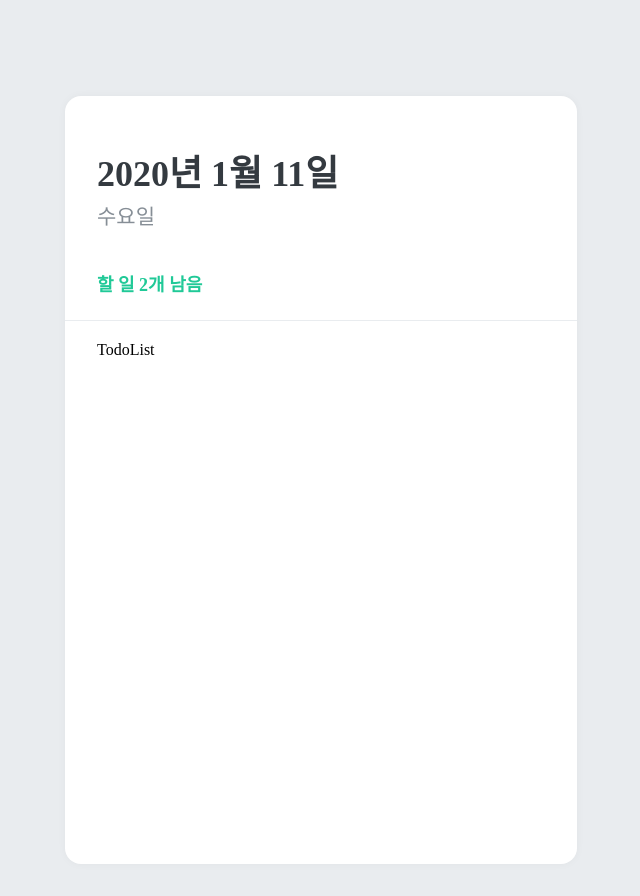
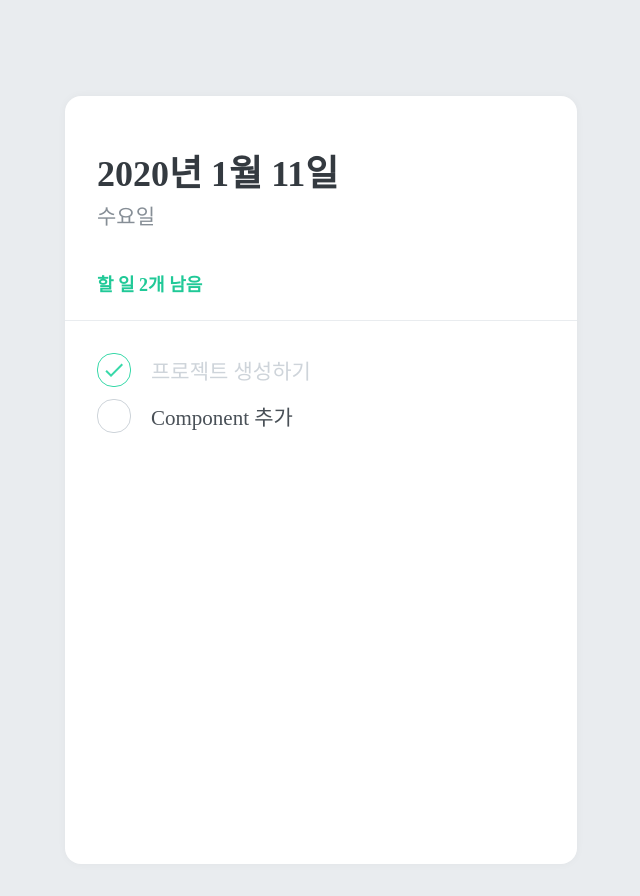
Before and after one commit to daewoongBang/mashup-todolist, a React (Create React App) app: page / in a window 1280 px wide. Shown: the whole page, without its empty margins (319-959 px from the left). Built offline with nearby package versions, Linux system fonts and the light colour scheme.

Commit message:
TodoItem Component 추가 후 TodoList Test

```diff
--- /dev/null
+++ b/src/components/TodoItem.tsx
@@ -0,0 +1,80 @@
+import React from 'react';
+import styled, { css } from 'styled-components';
+import { MdDone, MdDelete } from 'react-icons/md';
+
+interface defaultProps {
+  done: Boolean;
+}
+interface TodoItemProps extends defaultProps {
+  id: number;
+  text: string;
+}
+
+const Remove = styled.div`
+  display: flex;
+  align-items: center;
+  justify-content: center;
+  color: #dee2e6;
+  font-size: 24px;
+  cursor: pointer;
+  &:hover {
+    color: #ff6b6b;
+  }
+  display: none;
+`;
+
+const TodoItemBlock = styled.div`
+  display: flex;
+  align-items: center;
+  padding-top: 12px;
+  /* TodoItemBlock 위에 커서를 올렸을 때, Remove Component 표시 */
+  &:hover {
+    ${Remove} {
+      display: initial;
+    }
+  }
+`;
+
+const CheckCircle = styled.div<defaultProps>`
+  width: 32px;
+  height: 32px;
+  border-radius: 16px;
+  border: 1px solid #ced4da;
+  font-size: 24px;
+  display: flex;
+  align-items: center;
+  justify-content: center;
+  margin-right: 20px;
+  cursor: pointer;
+  ${props =>
+    props.done &&
+    css`
+      border: 1px solid #38d9a9;
+      color: #38d9a9;
+    `}
+`;
+
+const Text = styled.div<defaultProps>`
+  flex: 1;
+  font-size: 21px;
+  color: #495057;
+  ${props =>
+    props.done &&
+    css`
+      color: #ced4da;
+    `}
+`;
+
+const TodoItem = ({ id, done, text }: TodoItemProps) => {
+  return (
+    <TodoItemBlock>
+      <CheckCircle done={done}>{done && <MdDone />}</CheckCircle>
+      <Text done={done}>{text}</Text>
+      <Remove>
+        <MdDelete />
+      </Remove>
+    </TodoItemBlock>
+  );
+};
+
+export default TodoItem;
--- a/src/components/TodoList.tsx
+++ b/src/components/TodoList.tsx
@@ -1,5 +1,6 @@
 import React from 'react';
 import styled from 'styled-components';
+import TodoItem from './TodoItem';
 
 const TodoListBlock = styled.div`
   flex: 1;
@@ -9,7 +10,12 @@
 `;
 
 const TodoList = () => {
-  return <TodoListBlock>TodoList</TodoListBlock>;
+  return (
+    <TodoListBlock>
+      <TodoItem id={1} text="프로젝트 생성하기" done={true} />
+      <TodoItem id={2} text="Component 추가" done={false} />
+    </TodoListBlock>
+  );
 };
 
 export default TodoList;
```
